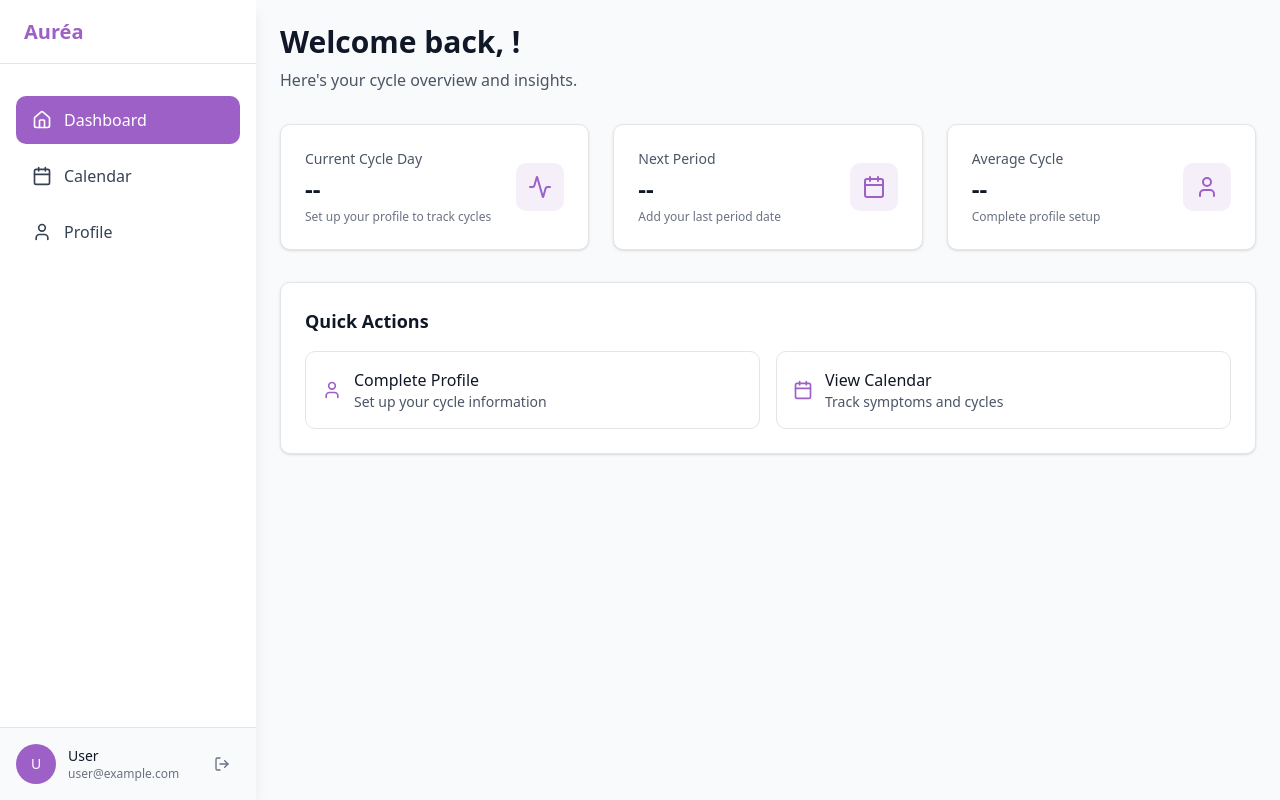
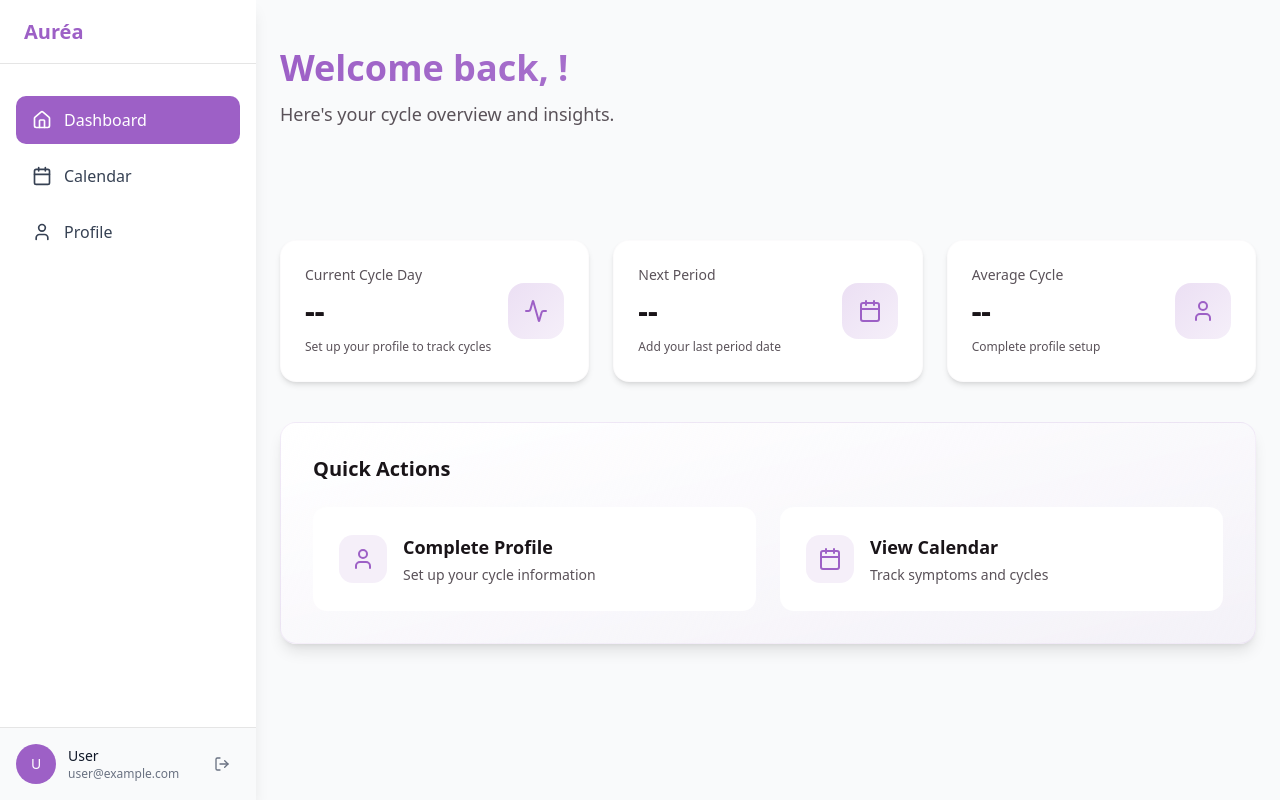
Before and after one commit to Maximespinard/aurea, a React (Vite) app in the folder client/: page /dashboard in a window 1280 px wide. Built offline with nearby package versions, Linux system fonts and the light colour scheme; no server answers; sample sign-in values are in the browser's storage.

Commit message:
style: enhance dashboard

```diff
--- a/client/src/pages/Dashboard.tsx
+++ b/client/src/pages/Dashboard.tsx
@@ -1,5 +1,5 @@
 import { useAuthStore } from '@/stores/authStore';
-import { Calendar, User, Activity } from 'lucide-react';
+import { Calendar, User, Activity, Heart, Sparkles } from 'lucide-react';
 import { useProfile } from '@/hooks/useProfile';
 import { addDays, differenceInDays } from 'date-fns';
 import { useNavigate } from 'react-router';
@@ -62,37 +62,42 @@ const Dashboard = () => {
   ];
 
   return (
-    <div>
-      {/* Welcome Header */}
-      <div className="mb-8">
-        <h1 className="text-3xl font-bold text-gray-900">
-          Welcome back, {user?.username}!
-        </h1>
-        <p className="text-gray-600 mt-2">
-          Here's your cycle overview and insights.
-        </p>
+    <div className="min-h-[calc(100vh-4rem)]">
+      {/* Welcome Header with Gradient Background */}
+      <div className="relative mb-12 -mt-6 -mx-6 px-6 pt-12 pb-16 bg-gradient-to-br rounded-b-3xl">
+        <div className="absolute inset-0 bg-grid-white/[0.02] bg-[size:30px_30px]" />
+        <div className="relative">
+          <h1 className="text-4xl font-bold bg-gradient-to-r from-primary to-primary/70 bg-clip-text text-transparent">
+            Welcome back, {user?.username}!
+          </h1>
+          <p className="text-muted-foreground mt-3 text-lg">
+            Here's your cycle overview and insights.
+          </p>
+        </div>
       </div>
 
-      {/* Stats Grid */}
-      <div className="grid grid-cols-1 md:grid-cols-3 gap-6 mb-8">
-        {stats.map((stat) => {
+      {/* Stats Grid with Animation */}
+      <div className="grid grid-cols-1 md:grid-cols-3 gap-6 mb-10">
+        {stats.map((stat, index) => {
           const Icon = stat.icon;
           return (
             <div
               key={stat.title}
-              className="bg-white rounded-lg shadow-sm border p-6"
+              className="group relative bg-white rounded-2xl shadow-md hover:shadow-xl border border-muted/20 p-6 transition-all duration-300 hover:-translate-y-1"
+              style={{ animationDelay: `${index * 100}ms` }}
             >
-              <div className="flex items-center justify-between">
-                <div>
-                  <p className="text-sm text-gray-600">{stat.title}</p>
-                  <p className="text-2xl font-bold text-gray-900 mt-1">
+              <div className="absolute inset-0 bg-gradient-to-br from-primary/5 to-transparent rounded-2xl opacity-0 group-hover:opacity-100 transition-opacity" />
+              <div className="relative flex items-center justify-between">
+                <div className="flex-1">
+                  <p className="text-sm font-medium text-muted-foreground">{stat.title}</p>
+                  <p className="text-3xl font-bold text-foreground mt-2 bg-gradient-to-r from-foreground to-foreground/80 bg-clip-text">
                     {stat.value}
                   </p>
-                  <p className="text-xs text-gray-500 mt-1">
+                  <p className="text-xs text-muted-foreground mt-2 leading-relaxed">
                     {stat.description}
                   </p>
                 </div>
-                <div className="p-3 bg-primary/10 rounded-lg">
+                <div className="p-4 bg-gradient-to-br from-primary/20 to-primary/10 rounded-2xl group-hover:scale-110 transition-transform">
                   <Icon className="h-6 w-6 text-primary" />
                 </div>
               </div>
@@ -101,23 +106,54 @@ const Dashboard = () => {
         })}
       </div>
 
-      {/* Quick Actions */}
-      <div className="bg-white rounded-lg shadow-sm border p-6">
-        <h2 className="text-lg font-semibold text-gray-900 mb-4">
+      {/* Cycle Progress Indicator */}
+      {profile && (
+        <div className="mb-10 bg-gradient-to-br from-primary/5 to-pink-50 rounded-2xl p-8 border border-primary/10">
+          <div className="flex items-center justify-between mb-4">
+            <h3 className="text-xl font-bold text-foreground flex items-center gap-2">
+              <Heart className="h-5 w-5 text-primary" />
+              Cycle Progress
+            </h3>
+            <Sparkles className="h-5 w-5 text-primary/60" />
+          </div>
+          <div className="relative">
+            <div className="h-4 bg-gray-200 rounded-full overflow-hidden">
+              <div
+                className="h-full bg-gradient-to-r from-primary to-primary/70 transition-all duration-500 ease-out"
+                style={{ width: `${Math.min((cycleData.currentDay / (profile.cycleLength || 28)) * 100, 100)}%` }}
+              />
+            </div>
+            <div className="flex justify-between mt-2 text-xs text-muted-foreground">
+              <span>Day 1</span>
+              <span>Day {profile.cycleLength || 28}</span>
+            </div>
+          </div>
+          <p className="text-center mt-4 text-sm text-muted-foreground">
+            You are on day <span className="font-semibold text-primary">{cycleData.currentDay}</span> of your cycle
+          </p>
+        </div>
+      )}
+
+      {/* Quick Actions with Enhanced Design */}
+      <div className="bg-gradient-to-br from-white to-primary/5 rounded-2xl shadow-lg border border-primary/10 p-8 mb-8">
+        <h2 className="text-xl font-bold text-foreground mb-6">
           Quick Actions
         </h2>
-        <div className="grid grid-cols-1 md:grid-cols-2 gap-4">
+        <div className="grid grid-cols-1 md:grid-cols-2 gap-6">
           <button
             onClick={() => navigate('/dashboard/profile')}
-            className="p-4 text-left border rounded-lg hover:bg-gray-50 transition-colors"
+            className="group relative p-6 text-left bg-white border-2 border-transparent rounded-xl hover:border-primary/20 hover:shadow-lg transition-all duration-300 overflow-hidden"
           >
-            <div className="flex items-center space-x-3">
-              <User className="h-5 w-5 text-primary" />
-              <div>
-                <p className="font-medium text-gray-900">
+            <div className="absolute inset-0 bg-gradient-to-br from-primary/5 to-transparent opacity-0 group-hover:opacity-100 transition-opacity" />
+            <div className="relative flex items-center space-x-4">
+              <div className="p-3 bg-primary/10 rounded-xl group-hover:bg-primary/20 transition-colors">
+                <User className="h-6 w-6 text-primary" />
+              </div>
+              <div className="flex-1">
+                <p className="font-semibold text-foreground text-lg">
                   {profile ? 'Update Profile' : 'Complete Profile'}
                 </p>
-                <p className="text-sm text-gray-600">
+                <p className="text-sm text-muted-foreground mt-1">
                   {profile ? 'Edit your cycle information' : 'Set up your cycle information'}
                 </p>
               </div>
@@ -125,34 +161,39 @@ const Dashboard = () => {
           </button>
           <button
             onClick={() => navigate('/dashboard/calendar')}
-            className="p-4 text-left border rounded-lg hover:bg-gray-50 transition-colors"
+            className="group relative p-6 text-left bg-white border-2 border-transparent rounded-xl hover:border-primary/20 hover:shadow-lg transition-all duration-300 overflow-hidden"
           >
-            <div className="flex items-center space-x-3">
-              <Calendar className="h-5 w-5 text-primary" />
-              <div>
-                <p className="font-medium text-gray-900">View Calendar</p>
-                <p className="text-sm text-gray-600">Track symptoms and cycles</p>
+            <div className="absolute inset-0 bg-gradient-to-br from-primary/5 to-transparent opacity-0 group-hover:opacity-100 transition-opacity" />
+            <div className="relative flex items-center space-x-4">
+              <div className="p-3 bg-primary/10 rounded-xl group-hover:bg-primary/20 transition-colors">
+                <Calendar className="h-6 w-6 text-primary" />
+              </div>
+              <div className="flex-1">
+                <p className="font-semibold text-foreground text-lg">View Calendar</p>
+                <p className="text-sm text-muted-foreground mt-1">Track symptoms and cycles</p>
               </div>
             </div>
           </button>
         </div>
       </div>
 
-      {/* Profile Setup Prompt */}
+      {/* Profile Setup Prompt with Enhanced Design */}
       {!profile && !isLoading && (
-        <div className="mt-6 bg-amber-50 border border-amber-200 rounded-lg p-4">
-          <div className="flex items-center">
+        <div className="relative bg-gradient-to-r from-amber-50 to-orange-50 border-2 border-amber-200/50 rounded-2xl p-6 overflow-hidden">
+          <div className="absolute inset-0 bg-grid-amber-900/[0.02] bg-[size:20px_20px]" />
+          <div className="relative flex items-center">
             <div className="flex-1">
-              <h3 className="text-sm font-medium text-amber-800">
+              <h3 className="text-lg font-semibold text-amber-900">
                 Complete Your Profile
               </h3>
-              <p className="mt-1 text-sm text-amber-700">
+              <p className="mt-2 text-sm text-amber-800">
                 Set up your cycle information to get personalized insights and predictions.
               </p>
             </div>
             <Button
               onClick={() => navigate('/dashboard/profile')}
-              className="ml-4"
+              className="ml-6 bg-primary hover:bg-primary/90 shadow-lg"
+              size="lg"
             >
               Set Up Profile
             </Button>
```
